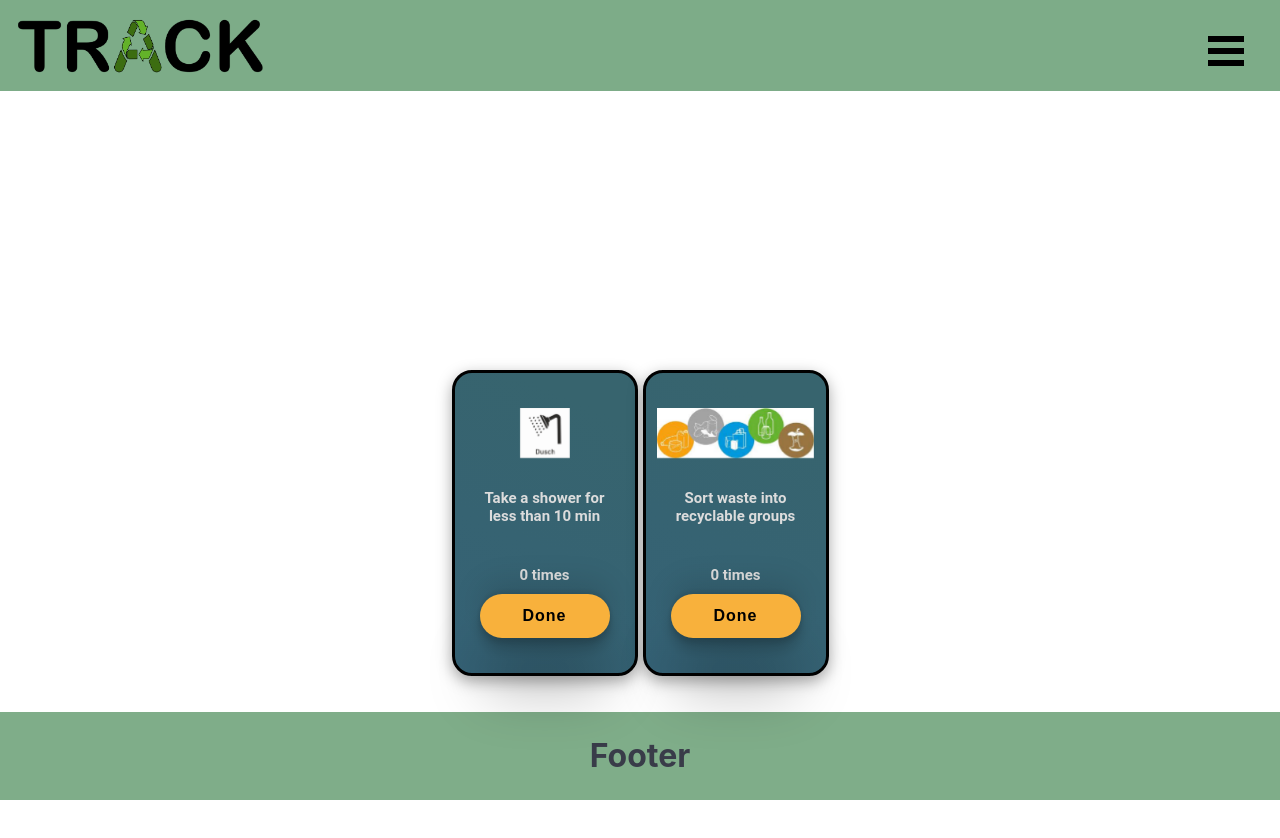
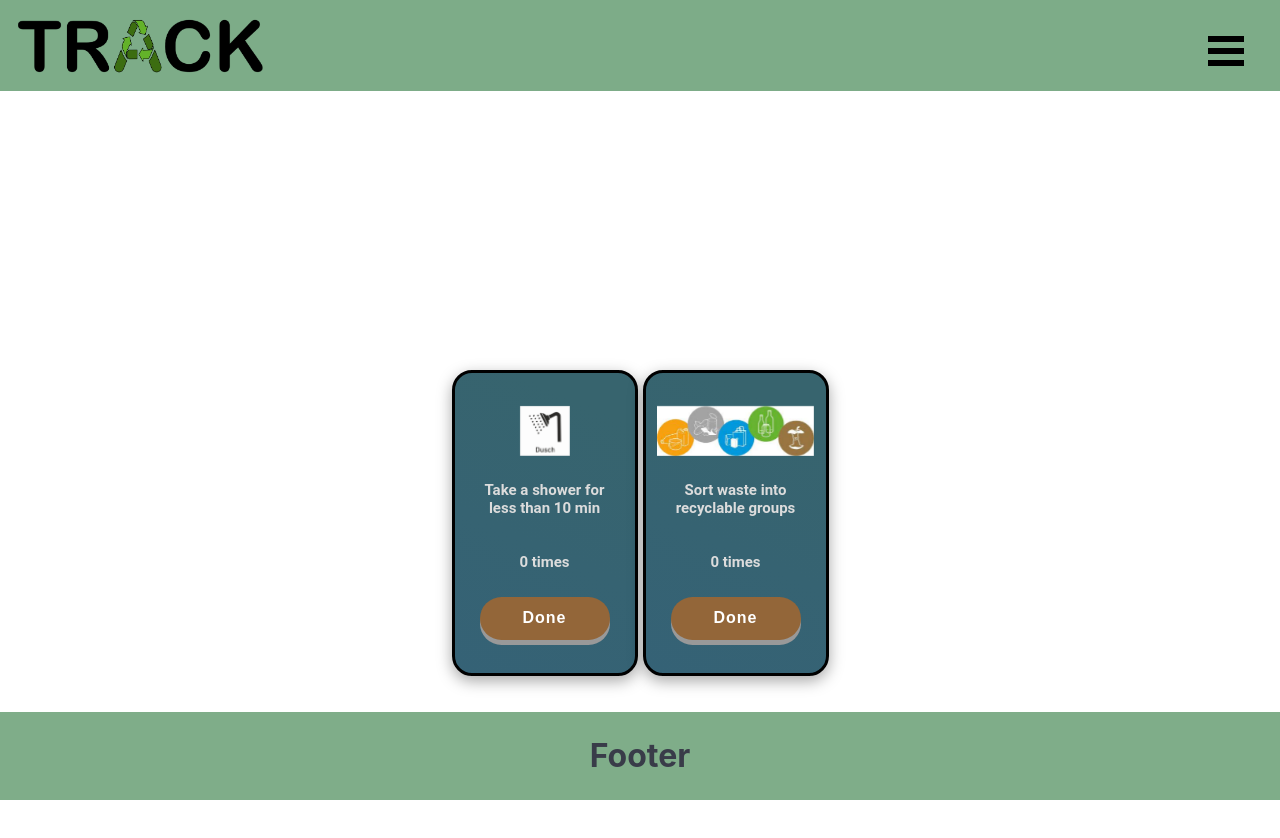
Before and after one commit to wwwilma/dat257, a React (Create React App) app in the folder dat257/: page / in a window 1280 px wide. Shown: the top 838 px of the page. Built offline with nearby package versions, Linux system fonts and the light colour scheme.

Commit message:
Done button is being pressed down visually.

```diff
--- a/dat257/src/Card.css
+++ b/dat257/src/Card.css
@@ -1,4 +1,5 @@
 
+/*  */
 .container {
     position: relative;
     width: 100%;
@@ -10,6 +11,8 @@
     font-family: "Roboto", sans-serif;
     gap: 5px;
 }
+
+/* Card design */
 .card {
     transform-style: preserve-3d;
     border: 3px solid black;
@@ -18,7 +21,7 @@
     width: 130px;
     height: 250px;
     border-radius: 20px;
-    box-shadow: rgba(0, 0, 0, 0.35) 0px 5px 15px;
+    box-shadow: rgba(0, 0, 0, 0.35) 0 5px 15px;
     display: flex;
     align-items: center;
     flex-direction: column;
@@ -30,23 +33,33 @@
     );
     transition: all 0.1s ease;
 }
+
+/* Hoover effect for done button */
 .card:hover{
     background-color: lightgray;
     cursor: pointer;
 }
+
+/* Image on the card */
 .task-img {
     height: 50px;
     width:auto;
 }
+
+/* Title of the card */
 .title{
     text-align: center;
     font-size: 15px;
     color: rgb(220, 220, 220);
 }
+
+/*  */
 .card p {
     width: 100%;
     color: rgb(220, 220, 220);
 }
+
+/*  */
 .sizes-box {
     width: 100%;
     display: flex;
@@ -55,9 +68,12 @@
     gap: 10px;
 }
 
+/* Done button design */
 .button-box {
     width: 100%;
 }
+
+/* Done button design */
 .done {
     cursor: pointer;
     width: 100%;
@@ -67,14 +83,28 @@
     border: none;
     font-size: 1rem;
     letter-spacing: 1px;
-    background-color: rgba(248, 177, 60, 1);
-    box-shadow: rgba(0, 0, 0, 0.25) 0px 54px 55px,
-    rgba(0, 0, 0, 0.12) 0px -12px 30px, rgba(0, 0, 0, 0.12) 0px 4px 6px,
-    rgba(0, 0, 0, 0.17) 0px 12px 13px, rgba(0, 0, 0, 0.09) 0px -3px 5px;
+    transition-duration: 0.4s;
+    background-color: #936639;
+    color: white;
+    box-shadow: 0 5px #999;
+    touch-action: initial;
 }
+
+/* Hoover effect for done button */
 .done:hover {
-    background-color: rgb(222, 157, 54);
+    background-color: #582F0E;
+    color: white;
 }
+
+/* Pressed down effect for done button */
+.button-box:active {
+    box-shadow:
+    7px 6px 28px 1px rgba(0, 0, 0, 0.24);
+    transform: translateY(3px);
+    border-radius: 30px;
+}
+
+/* Text design for the counter */
 .timesDone {
     text-align: center;
     font-size: 15px;
--- a/dat257/src/Card.js
+++ b/dat257/src/Card.js
@@ -21,6 +21,7 @@ export default function Card({ imgSrc, title} ) {
         setCount(count + 1);
     }
 
+
     return (
         <div
             className="card"
@@ -36,12 +37,13 @@ export default function Card({ imgSrc, title} ) {
             <h1 className="title" ref={titleRef}>
                 {title}
             </h1>
+            <h1 className="timesDone" ref={timesDoneRef}>
+                {count} times
+            </h1>
             <div className="button-box" ref={doneRef}>
-                <h1 className="timesDone" ref={timesDoneRef}>
-                    {count} times
-                </h1>
                 <button className="done" onClick={handleClickDone} >
                     Done
+
                 </button>
             </div>
         </div>
```
